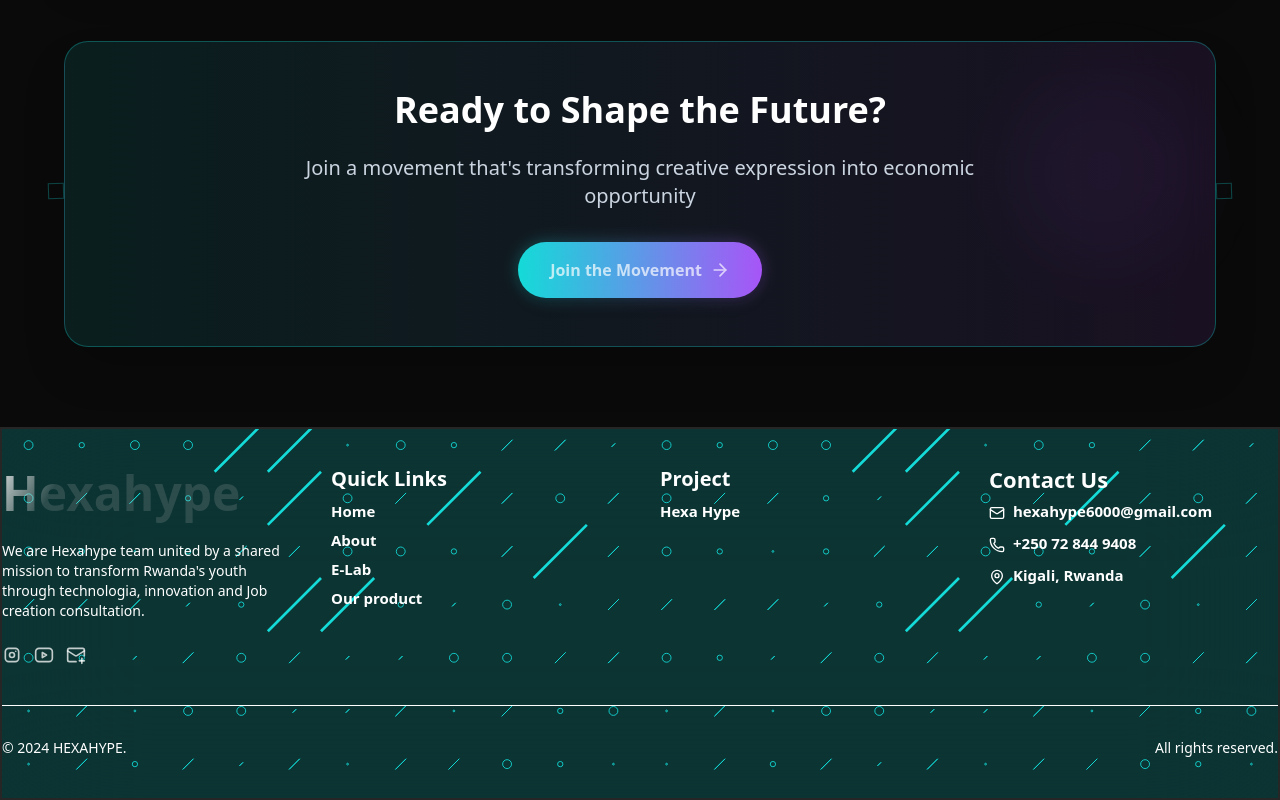
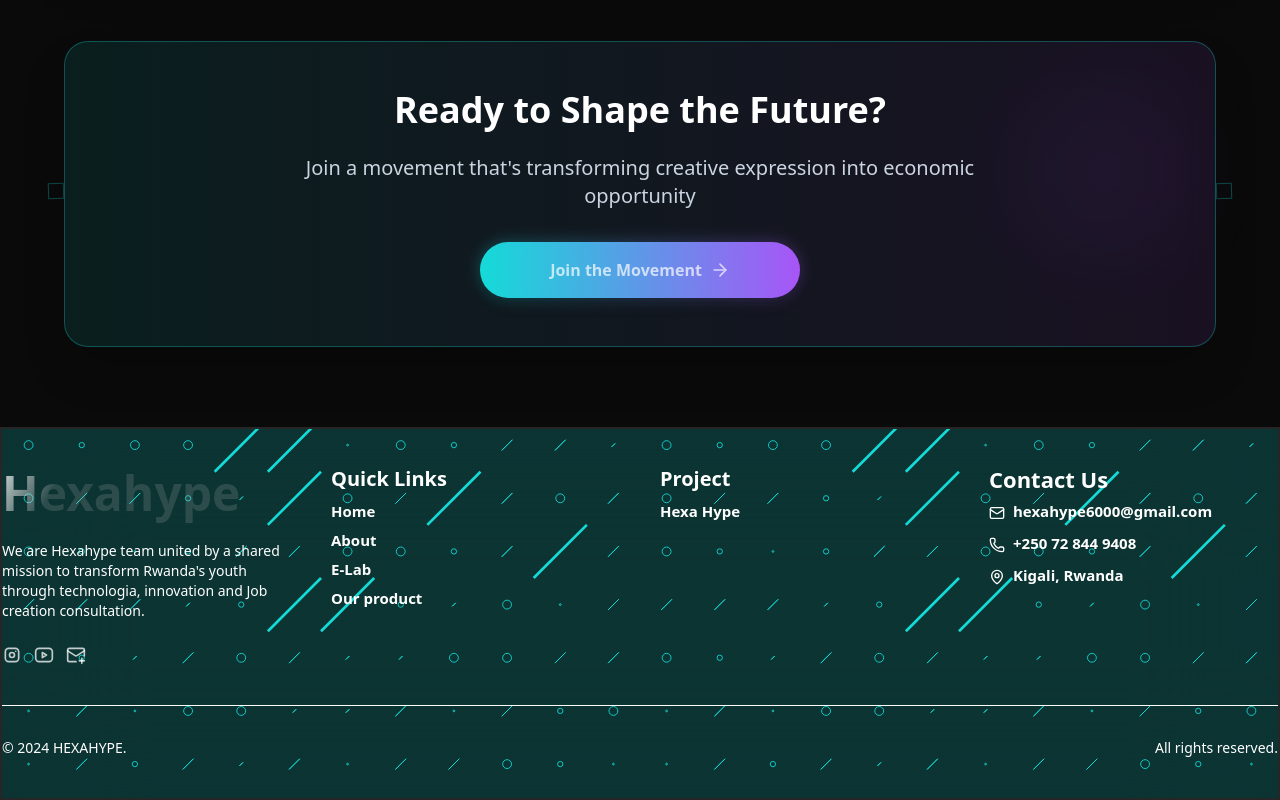
Before and after one commit to iraelie251006/hexahype, a Next.js app: page /about in a window 1280 px wide. Shown: the part 1857-2657 px from the top of the page. Built offline with nearby package versions, Linux system fonts and the light colour scheme.

Commit message:
Refactor button component in About page to use Link and add gradient background overlay

```diff
--- a/app/about/page.tsx
+++ b/app/about/page.tsx
@@ -291,14 +291,18 @@ export default function About() {
               Join a movement that&apos;s transforming creative expression into
               economic opportunity
             </p>
-
-            <button className="group relative rounded-full bg-gradient-to-r from-[#14DBD8] to-purple-500 px-8 py-4 font-semibold text-white shadow-lg transition-all duration-300 hover:scale-105 hover:shadow-xl">
-              <Link href={"https://linkreative.netlify.app"} className="flex items-center gap-2">
-                Join the Movement
-                <ArrowRight className="size-5 transition-transform group-hover:translate-x-1" />
+            <div className="flex items-center justify-center">
+              <Link
+                href={"https://linkreative.netlify.app"}
+                className="group relative flex w-80 justify-center rounded-full bg-gradient-to-r from-[#14DBD8] to-purple-500 px-8 py-4 font-semibold text-white shadow-lg transition-all duration-300 hover:scale-105 hover:shadow-xl"
+              >
+                <span className="flex items-center gap-2">
+                  Join the Movement
+                  <ArrowRight className="size-5 transition-transform group-hover:translate-x-1" />
+                </span>
+                <div className="absolute inset-0 rounded-full bg-gradient-to-r from-[#14DBD8] to-purple-500 opacity-30 blur transition-opacity group-hover:opacity-50"></div>
               </Link>
-              <div className="absolute inset-0 rounded-full bg-gradient-to-r from-[#14DBD8] to-purple-500 opacity-30 blur transition-opacity group-hover:opacity-50"></div>
-            </button>
+            </div>
           </div>
         </div>
       </div>
```
